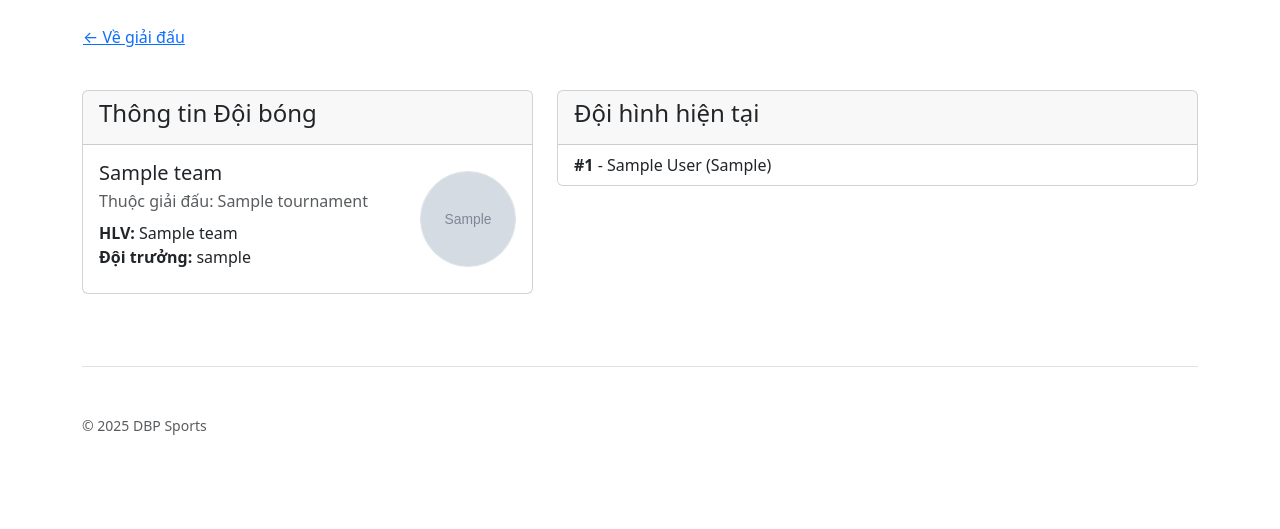
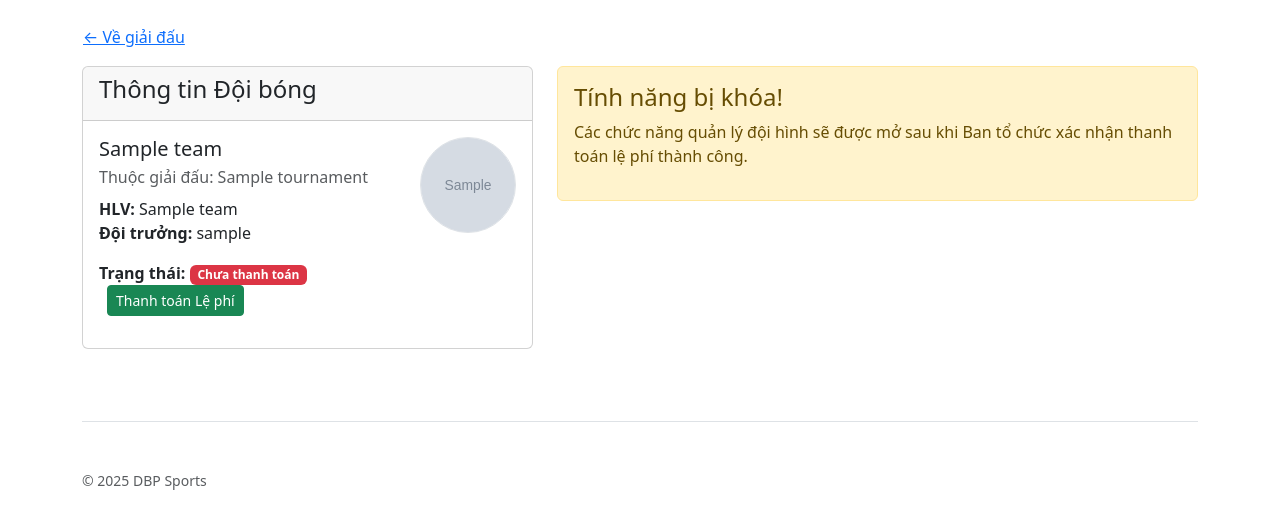
Before and after one commit to dbpsportsvn-glitch/dbpsports, a Django app: page /team/1/ in a window 1280 px wide. Shown: the part 56-585 px from the top of the page. Run offline with Django 5.2, Linux system fonts and the light colour scheme; tables that the repository leaves empty hold one stand-in row (values such as "Sample post"); grey boxes marked "Sample" are stand-in pictures; some libraries are stand-ins or nearby versions.

Commit message:
Chức Năng Thanh Toán và Tái cấu trúc bố cục trang chi tiết đội

```diff
--- a/backend/tournaments/forms.py
+++ b/backend/tournaments/forms.py
@@ -22,3 +22,11 @@ class PlayerCreationForm(forms.ModelForm):
             'jersey_number': 'Số áo',
             'position': 'Vị trí',
         }
+
+class PaymentProofForm(forms.ModelForm):
+    class Meta:
+        model = Team
+        fields = ['payment_proof']
+        labels = {
+            'payment_proof': 'Tải lên ảnh chụp màn hình hóa đơn chuyển khoản',
+        }
--- a/backend/tournaments/models.py
+++ b/backend/tournaments/models.py
@@ -84,12 +84,20 @@ class Group(models.Model):
 
 # --- Model Team ---
 class Team(models.Model):
+    PAYMENT_STATUS_CHOICES = [
+        ('UNPAID', 'Chưa thanh toán'),
+        ('PENDING', 'Chờ xác nhận'),
+        ('PAID', 'Đã thanh toán'),
+    ]
+
     tournament = models.ForeignKey(Tournament, on_delete=models.CASCADE, related_name='teams')
     name = models.CharField(max_length=100)
     coach_name = models.CharField(max_length=100, blank=True)
     captain = models.ForeignKey(User, on_delete=models.CASCADE, related_name='teams')
     group = models.ForeignKey(Group, on_delete=models.SET_NULL, null=True, blank=True, related_name='teams')
     logo = models.ImageField(upload_to='team_logos/', null=True, blank=True)
+    payment_status = models.CharField(max_length=10, choices=PAYMENT_STATUS_CHOICES, default='UNPAID')
+    payment_proof = models.ImageField(upload_to='payment_proofs/', null=True, blank=True)
 
     def __str__(self):
         return self.name
--- a/backend/tournaments/templates/tournaments/team_detail.html
+++ b/backend/tournaments/templates/tournaments/team_detail.html
@@ -4,22 +4,33 @@
 {% block title %}{{ team.name }}{% endblock %}
 
 {% block content %}
-<a href="{% url 'tournament_detail' pk=team.tournament.pk %}?tab={{ request.GET.tab|default:'teams' }}#{{ request.GET.tab|default:'teams' }}"
-   class="btn btn-link p-0 mb-3">← Về giải đấu</a>
-    <div class="row mt-4">
+<div class.container mt-4">
+    <a href="{% url 'tournament_detail' pk=team.tournament.pk %}?tab=teams#teams" class="btn btn-link p-0 mb-3">← Về giải đấu</a>
+    <div class="row">
         <div class="col-md-5">
             <div class="card mb-4">
                 <div class="card-header">
                     <h4>Thông tin Đội bóng</h4>
                 </div>
-                <div class="card-body d-flex align-items-center gap-3">
-                <div>
+                <div class="card-body d-flex align-items-start gap-3">
+                    <div class="flex-grow-1">
                         <h5 class="card-title mb-1">{{ team.name }}</h5>
                         <div class="text-muted mb-2">Thuộc giải đấu: {{ team.tournament.name }}</div>
                         <p class="mb-2">
                             {% if team.coach_name %}<strong>HLV:</strong> {{ team.coach_name }}<br>{% endif %}
                             <strong>Đội trưởng:</strong> {{ team.captain.username }}
                         </p>
+                        <div class="mt-3 mb-3">
+                            <strong>Trạng thái:</strong>
+                            {% if team.payment_status == 'UNPAID' %}
+                                <span class="badge bg-danger">Chưa thanh toán</span>
+                                <a href="{% url 'team_payment' pk=team.pk %}" class="btn btn-success btn-sm ms-2">Thanh toán Lệ phí</a>
+                            {% elif team.payment_status == 'PENDING' %}
+                                <span class="badge bg-warning text-dark">Chờ xác nhận</span>
+                            {% elif team.payment_status == 'PAID' %}
+                                <span class="badge bg-success">Đã thanh toán</span>
+                            {% endif %}
+                        </div>
                         {% if user == team.captain %}
                         <div class="btn-group">
                             <a href="{% url 'update_team' pk=team.pk %}" class="btn btn-warning btn-sm">Sửa thông tin đội</a>
@@ -27,22 +38,20 @@
                         </div>
                         {% endif %}
                     </div>
-
-                <div class="ms-auto" style="width:96px;height:96px;border-radius:50%;overflow:hidden;background:#f8f9fa;border:1px solid var(--bs-border-color);display:flex;align-items:center;justify-content:center">
+                    <div class="ms-auto d-flex align-items-center justify-content-center"
+                         style="width:96px;height:96px;border-radius:50%;overflow:hidden;background:#f8f9fa;border:1px solid var(--bs-border-color);flex-shrink: 0;">
                         {% if team.logo %}
-                    <img src="{{ team.logo.url }}" alt="{{ team.name }}" style="width:100%;height:100%;object-fit:cover">
+                            <img src="{{ team.logo.url }}" alt="{{ team.name }}" style="width:100%;height:100%;object-fit:cover;">
                         {% else %}
-                    <span class="text-muted small">Chưa có logo</span>
+                            <span class="text-muted small text-center px-1">Chưa có logo</span>
                         {% endif %}
                     </div>
                 </div>
             </div>
 
-            {% if user == team.captain %}
-              <div class="card my-4">
-                <div class="card-header">
-                  <h5>Thêm cầu thủ mới</h5>
-                </div>
+            {% if team.payment_status == 'PAID' and user == team.captain %}
+              <div class="card mb-4">
+                <div class="card-header"><h5>Thêm cầu thủ mới</h5></div>
                 <div class="card-body">
                   <form method="post">
                     {% csrf_token %}
@@ -55,10 +64,9 @@
         </div>
 
         <div class="col-md-7">
+            {% if team.payment_status == 'PAID' %}
                 <div class="card">
-                <div class="card-header">
-                    <h4>Đội hình hiện tại</h4>
-                </div>
+                    <div class="card-header"><h4>Đội hình hiện tại</h4></div>
                     <ul class="list-group list-group-flush">
                         {% for player in team.players.all %}
                             <li class="list-group-item d-flex justify-content-between align-items-center">
@@ -77,6 +85,13 @@
                         {% endfor %}
                     </ul>
                 </div>
+            {% else %}
+                <div class="alert alert-warning" role="alert">
+                  <h4 class="alert-heading">Tính năng bị khóa!</h4>
+                  <p>Các chức năng quản lý đội hình sẽ được mở sau khi Ban tổ chức xác nhận thanh toán lệ phí thành công.</p>
+                </div>
+            {% endif %}
+        </div>
     </div>
 </div>
 {% endblock %}
--- a/backend/tournaments/urls.py
+++ b/backend/tournaments/urls.py
@@ -1,5 +1,4 @@
 # tournaments/urls.py
-
 from django.urls import path
 from . import views
 
@@ -16,6 +15,7 @@ urlpatterns = [
     path('tournament/<int:tournament_pk>/create_team/', views.create_team, name='create_team'),
     path('team/<int:pk>/', views.team_detail, name='team_detail'),
     path('team/<int:pk>/update/', views.update_team, name='update_team'),
+    path('team/<int:pk>/payment/', views.team_payment, name='team_payment'), # Dòng mới
 
     # --- URL liên quan đến Cầu thủ (Player) ---
     path('player/<int:pk>/update/', views.update_player, name='update_player'),
@@ -24,8 +24,5 @@ urlpatterns = [
     # --- URL liên quan đến Trận đấu (Match) ---
     path('match/<int:pk>/', views.match_detail, name='match_detail'),
     path('match/<int:pk>/print/', views.match_print_view, name='match_print'),
-    path("match/<int:pk>/", views.match_detail, name="match_detail"),
-
-    # URL mới cho trang quản lý đội hình của một đội trong một trận đấu
     path('match/<int:match_pk>/team/<int:team_pk>/manage_lineup/', views.manage_lineup, name='manage_lineup'),
 ]
--- a/backend/tournaments/views.py
+++ b/backend/tournaments/views.py
@@ -8,6 +8,7 @@ from django.http import HttpResponseForbidden
 from django.db import transaction
 from django.urls import reverse
 from django.db.models import Sum, Count
+from .forms import TeamCreationForm, PlayerCreationForm, PaymentProofForm # Đảm bảo có PaymentProofForm
 
 def home(request):
     # 2. Lấy tất cả các đối tượng Tournament từ database
@@ -280,3 +281,27 @@ def match_print_view(request, pk):
         'team2_lineup': team2_lineup,
     }
     return render(request, 'tournaments/match_print.html', context)
+
+@login_required
+def team_payment(request, pk):
+    team = get_object_or_404(Team, pk=pk)
+
+    # Chỉ đội trưởng mới có quyền
+    if request.user != team.captain:
+        return redirect('home')
+
+    if request.method == 'POST':
+        form = PaymentProofForm(request.POST, request.FILES, instance=team)
+        if form.is_valid():
+            team = form.save(commit=False)
+            team.payment_status = 'PENDING' # Chuyển trạng thái sang "Chờ xác nhận"
+            team.save()
+            return redirect('team_detail', pk=team.pk)
+    else:
+        form = PaymentProofForm(instance=team)
+
+    context = {
+        'form': form,
+        'team': team
+    }
+    return render(request, 'tournaments/payment_proof.html', context)
```
Also changed, not shown: backend/tournaments/admin.py (+11 -3 lines), backend/tournaments/templates/tournaments/payment_proof.html (added, +29 -0 lines), backend/media/payment_proofs/shipper_tron.png (added), backend/tournaments/migrations/0011_team_payment_proof_team_payment_status.py (added). Lines whose indentation alone changed are shown as unchanged.
